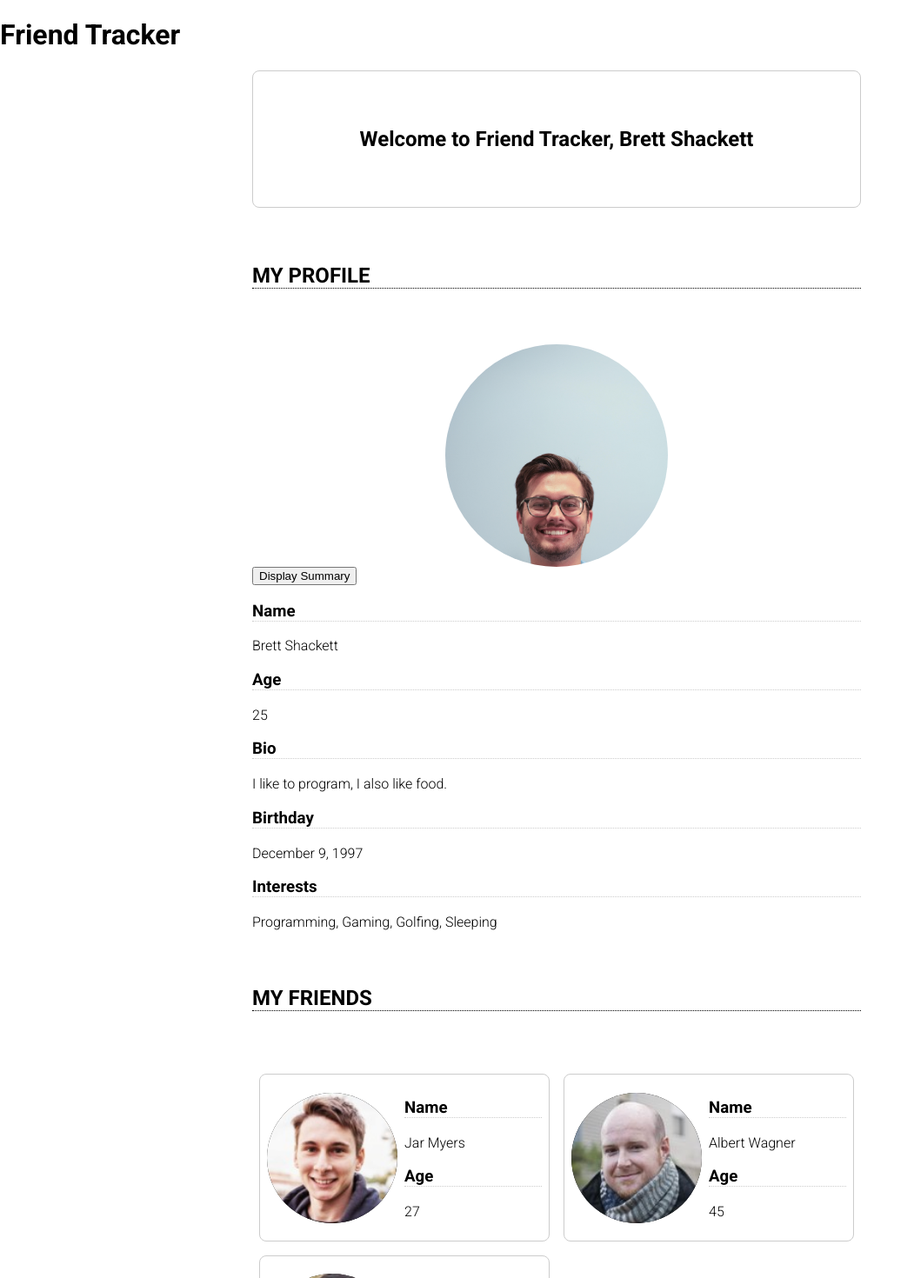
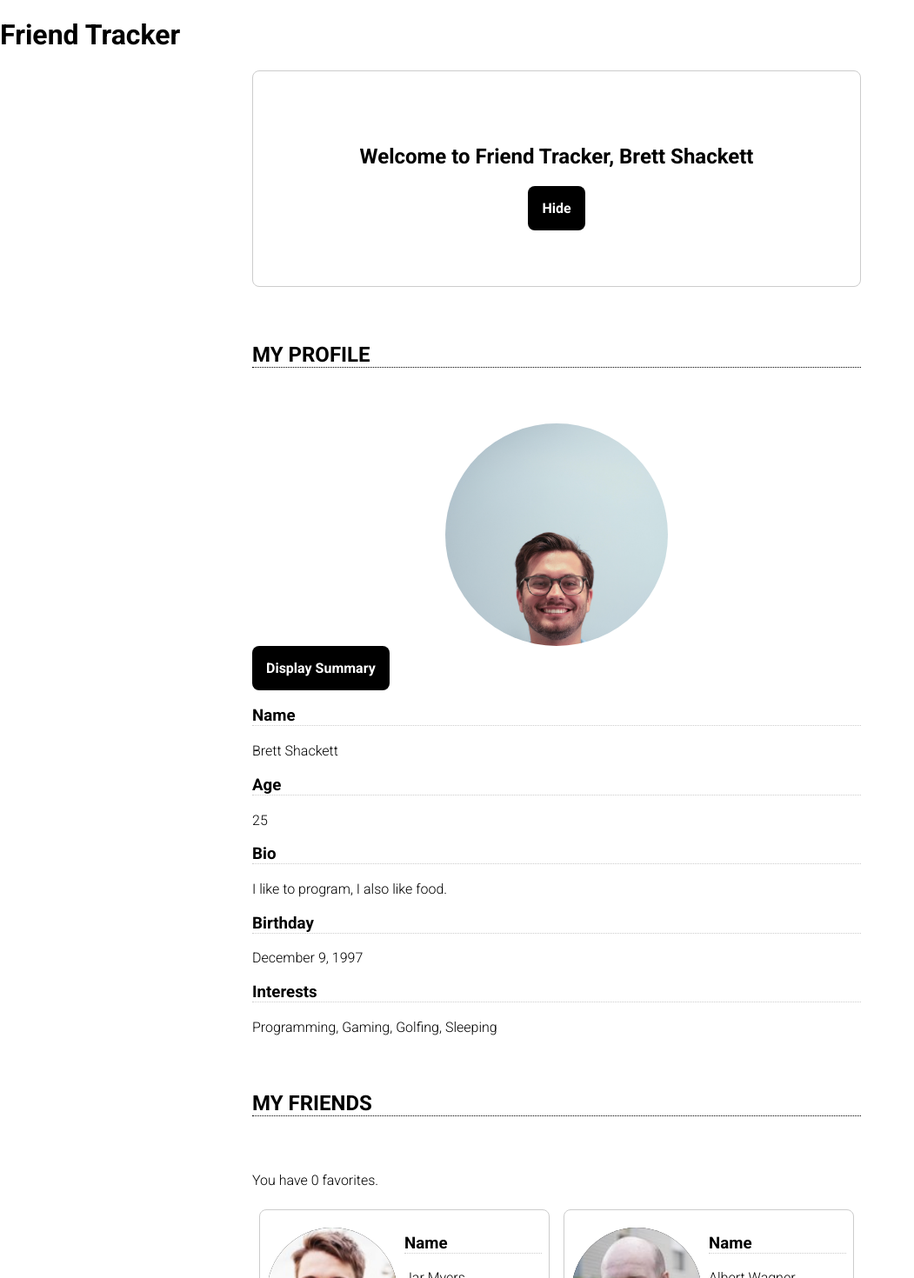
Before and after one commit to brettshackett/friend-tracker, a React (Create React App) app: page / in a window 1280 px wide. Shown: the top 1470 px of the page at 87% size, without its empty margins (0-1051 px from the left). Built offline with nearby package versions, Linux system fonts and the light colour scheme.

Commit message:
Shared states between components and passed functions as props

```diff
--- a/src/App.js
+++ b/src/App.js
@@ -1,3 +1,4 @@
+import { useState } from 'react';
 import styles from  './App.module.css';
 import { ProfileInfo } from './ProfileInfo';
 import { WelcomeMessage } from './Welcome';
@@ -5,6 +6,18 @@ import { myProfileData, friendsData } from './data';
 import { PersonCard } from './PersonCard';
 
 export const App = () => {
+
+  const [favoriteIds, setFavoriteIds] = useState([]);
+
+  const toggleFavorite = personId => {
+    if(favoriteIds.includes(personId)){
+      setFavoriteIds(favoriteIds.filter(id => id !== personId));
+    }else{
+      setFavoriteIds(favoriteIds.concat(personId));
+    }
+  }
+
+
   return(
     <>
     <h1>Friend Tracker</h1>
@@ -13,15 +26,28 @@ export const App = () => {
       <h2 className = {styles.contentHeading}>My Profile</h2>
       <ProfileInfo person={myProfileData} />
       <h2 className = {styles.contentHeading}>My Friends</h2>
+      <p>You have {favoriteIds.length} {favoriteIds.length === 1 ? 'favorite.' : 'favorites.'}</p>
       <div className = {styles.peopleList}>
         <div className = {styles.peopleListItem}>
-          <PersonCard person = {friendsData[0]} />
+          <PersonCard
+            onCardClicked = {toggleFavorite}
+            person = {friendsData[0]}
+            isFavorite = {favoriteIds.includes(friendsData[0].id)}
+        />
         </div>
         <div className = {styles.peopleListItem}>
-          <PersonCard person = {friendsData[1]} />
+          <PersonCard
+            onCardClicked = {toggleFavorite}
+            person = {friendsData[1]}
+            isFavorite = {favoriteIds.includes(friendsData[1].id)}
+        />
         </div>
         <div className = {styles.peopleListItem}>
-          <PersonCard person = {friendsData[2]} />
+          <PersonCard
+            onCardClicked = {toggleFavorite}
+            person = {friendsData[2]}
+            isFavorite = {favoriteIds.includes(friendsData[2].id)}
+        />
         </div>
       </div>
     </div>
--- a/src/PersonCard.js
+++ b/src/PersonCard.js
@@ -2,10 +2,18 @@ import styles from './PersonCard.module.css';
 import PropTypes from 'prop-types';
 
 const PersonCard = ({
-    person: { profilePicUrl, name, age }
+    person: { id, profilePicUrl, name, age },
+    isFavorite,
+    onCardClicked
 }) => {
+
+
     return (
-        <div className = {styles.card}>
+        <div
+            className = {isFavorite ? styles.cardFavorite : styles.cardNormal}
+            onClick = {() => onCardClicked(id)}
+        >
+
             <div className = {styles.profilePicLeft}>
                 <div className = {styles.profilePicWrap}>
                     <img
@@ -26,10 +34,13 @@ const PersonCard = ({
 
 PersonCard.propTypes = {
     person: PropTypes.shape({
+        id: PropTypes.string,
         name: PropTypes.string.isRequired,
         profilePicUrl: PropTypes.string,
         age: PropTypes.number
     }).isRequired,
+    isFavorite: PropTypes.bool,
+    onCardClicked: PropTypes.func,
 };
 
 export {PersonCard};
--- a/src/PersonCard.module.css
+++ b/src/PersonCard.module.css
@@ -1,8 +1,19 @@
-.card{
+.cardNormal{
     border: 1px solid #ccc;
     border-radius: 8px;
     display: flex;
     padding: 8px;
+    cursor: pointer;
+}
+
+.cardFavorite{
+    background-color: lightgreen;
+    border: 1px solid #ccc;
+    border-radius: 8px;
+    display: flex;
+    padding: 8px;
+    cursor: pointer;
+    font-weight: bold;
 }
 
 .profilePicLeft{
--- a/src/Welcome.js
+++ b/src/Welcome.js
@@ -1,11 +1,18 @@
 import PropTypes from 'prop-types';
 import styles from './Welcome.module.css';
+import { useState } from 'react';
 
 
 const WelcomeMessage = ({name}) => {
-    return(
-            <h2 className={styles.welcomeMessage}>Welcome to Friend Tracker, {name}</h2>
-    );
+    const [isVisible, setIsVisible] = useState(true);
+
+
+    return isVisible ? (
+        <div className={styles.welcomeMessage}>
+            <h2>Welcome to Friend Tracker, {name}</h2>
+            <button onClick = {() => setIsVisible(false)}>Hide</button>
+        </div>
+    ): null;
 };
 
 WelcomeMessage.propTypes = {
--- a/src/data.js
+++ b/src/data.js
@@ -1,5 +1,6 @@
 export const myProfileData = {
     name: 'Brett Shackett',
+    id: '4',
     profilePicUrl: `${process.env.PUBLIC_URL}/Stock_Headshot.jpg`,
     age: 25,
     bio: 'I like to program, I also like food.',
@@ -8,6 +9,7 @@ export const myProfileData = {
   }
 
   export const friendsData = [{
+    id: '1',
     name: 'Jar Myers',
     profilePicUrl: `${process.env.PUBLIC_URL}/jar_myers.jpg`,
     age: 27,
@@ -17,6 +19,7 @@ export const myProfileData = {
   },
   {
     name: 'Albert Wagner',
+    id: '2',
     profilePicUrl: `${process.env.PUBLIC_URL}/albert_wagner.jpg`,
     age: 45,
     bio: 'I look like Gru from Despicable Me',
@@ -25,6 +28,7 @@ export const myProfileData = {
   },
   {
     name: 'Ryan Taylor',
+    id: '3',
     profilePicUrl: `${process.env.PUBLIC_URL}/ryan_taylor.jpg`,
     age: 129,
     bio: 'I am literally a catfish since this is all fake info',
--- a/src/index.css
+++ b/src/index.css
@@ -9,3 +9,16 @@ code {
   font-family: source-code-pro, Menlo, Monaco, Consolas, 'Courier New',
     monospace;
 }
+
+button{
+  background-color: black;
+  border: none;
+  border-radius: 8px;
+  color: white;
+  cursor: pointer;
+  font-family: 'Roboto', sans-serif;
+  font-size: 16px;
+  font-weight: bold;
+  padding: 16px;
+
+}
```
